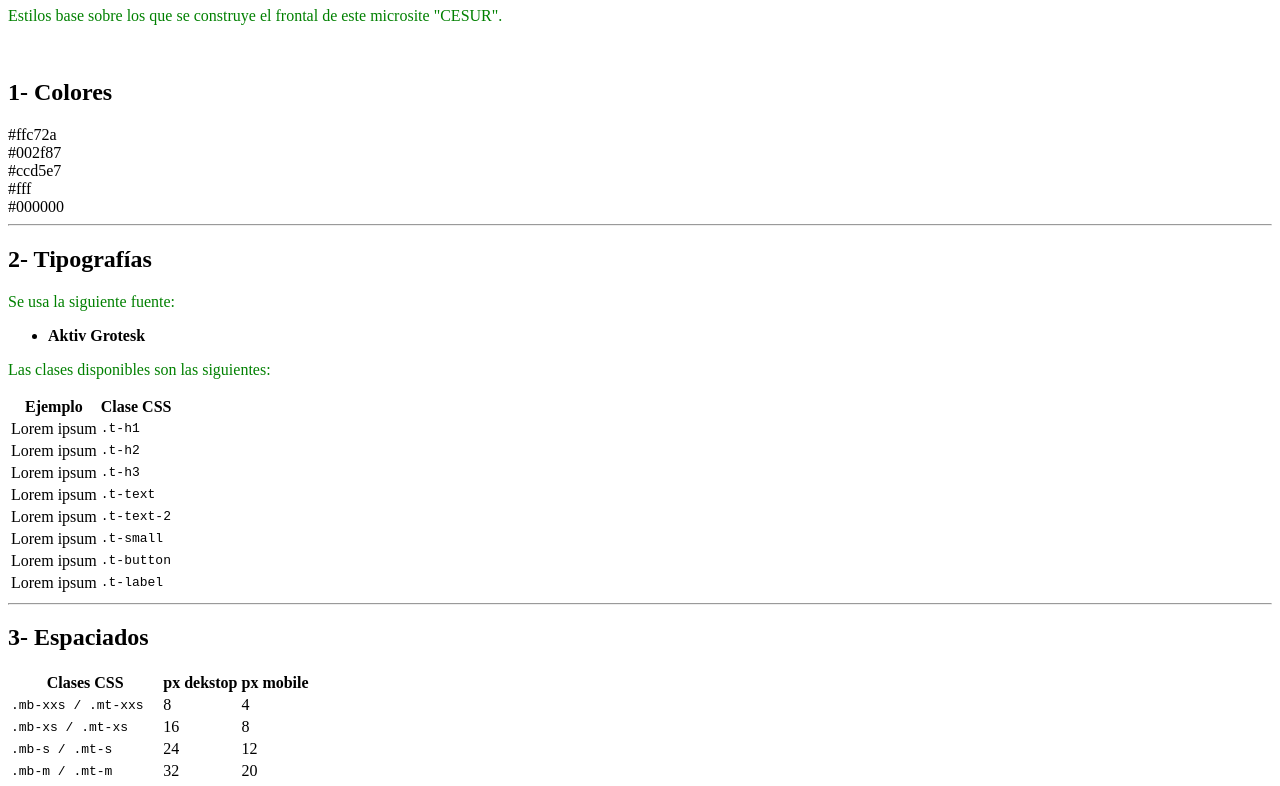
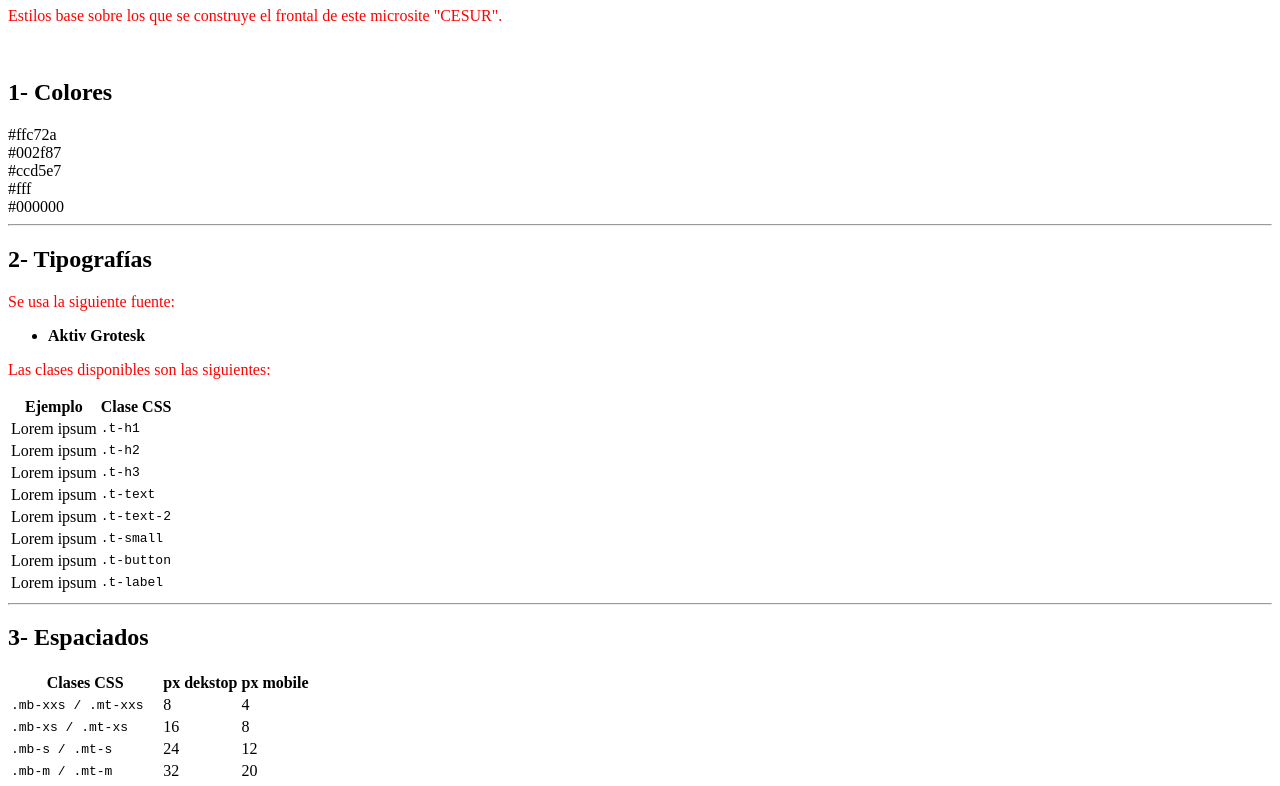
Before and after one commit to jcnavas-tck/exercises, a website: page index.html in a window 1280 px wide. Shown: the part 99-885 px from the top of the page. Drawn offline with Linux system fonts and the light colour scheme.

Commit message:
Fixed: lint errors

```diff
--- a/assets/css/base/_variables.scss
+++ b/assets/css/base/_variables.scss
@@ -1,3 +1,3 @@
 p {
-  color: green
+  color: red;
 }
```
Also changed, not shown: assets/js/app.js (line endings or trailing spaces), public/assets/css/app.min.css.
